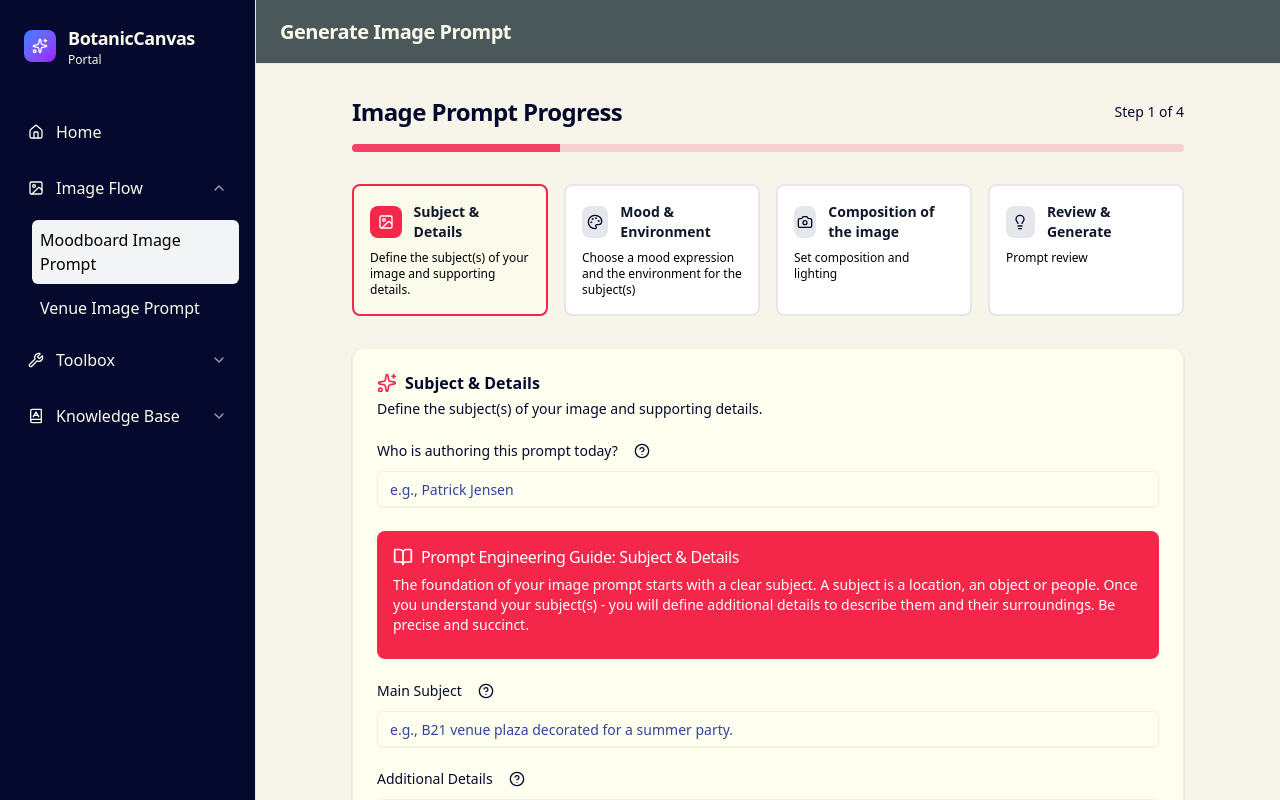
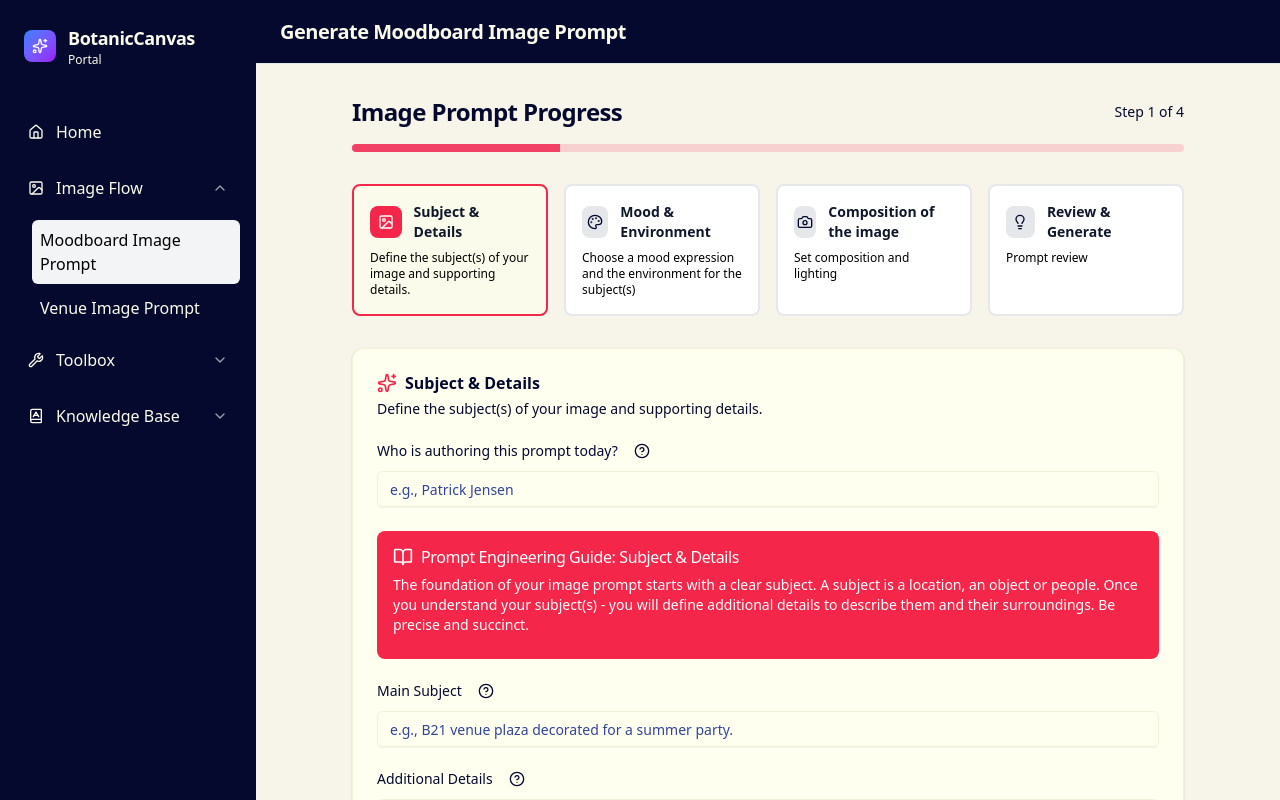
Before and after one commit to DaMexicanJustice/dypaang, a Next.js app: page / in a window 1280 px wide. Both pictures are taken after a click on the button "Moodboard Image Prompt". Shown: the top 800 px of the page. Built offline with nearby package versions, Linux system fonts and the light colour scheme.

Commit message:
updates to dashboard titles and descriptions and color

```diff
--- a/app/page.tsx
+++ b/app/page.tsx
@@ -20,9 +20,9 @@ export default function Dashboard() {
         <main className="flex-1 flex flex-col">
           {activeSection === "overview" ? (
             <div className="flex-1 flex flex-col">
-              <header className="flex h-16 shrink-0 items-center gap-4 bg-slate-50 px-6">
+              <header className="flex h-16 shrink-0 items-center gap-4 bg-[#05092E] px-6">
                 <div className="flex-1">
-                  <h2 className="text-xl font-black text-slate-900">Dashboard</h2>
+                  <h2 className="text-xl font-black text-white">Dashboard</h2>
                 </div>
               </header>
               <div className="flex-1 overflow-auto">
--- a/components/app-sidebar.tsx
+++ b/components/app-sidebar.tsx
@@ -72,7 +72,7 @@ export function AppSidebar({ activeSection, setActiveSection }: AppSidebarProps)
   ]
 
   return (
-    <div className="w-64 bg-[#05092E] border-r border-gray-200 flex flex-col">
+    <div className="w-64 bg-[#05092E] flex flex-col">
       {/* Header */}
       <div className="p-6">
         <div className="flex items-center gap-3 transition-transform duration-200">
--- a/components/dashboard-content.tsx
+++ b/components/dashboard-content.tsx
@@ -43,9 +43,9 @@ export function DashboardContent({ activeSection, onNavigate }: DashboardContent
 
   return (
     <div className="flex-1 flex flex-col">
-      <header className="flex h-16 shrink-0 items-center gap-4 border-b border-gray-200 bg-[#4A5859] px-6">
+      <header className="flex h-16 shrink-0 items-center gap-4 border-b border-gray-200 bg-[#05092E] px-6">
         <div className="flex-1">
-          <h2 className="text-xl font-semibold text-[#FBFBEB]">{getSectionTitle(activeSection)}</h2>
+          <h2 className="text-xl font-black text-[#FBFBEB]">{getSectionTitle(activeSection)}</h2>
         </div>
       </header>
       <div className="flex-1 overflow-auto">{renderContent()}</div>
@@ -55,15 +55,13 @@ export function DashboardContent({ activeSection, onNavigate }: DashboardContent
 
 function getSectionTitle(section: string): string {
   const titles: Record<string, string> = {
-    "generate-image-prompt": "Generate Image Prompt",
-    "generate-omni-reference-prompt": "Generate Omni Reference Prompt",
+    "generate-image-prompt": "Generate Moodboard Image Prompt",
+    "omni-reference-prompt-wizard": "Generate Venue Image Prompt",
     "generate-video-prompt": "Generate Video Prompt",
-    "what-is-intent": "Understanding Intent",
-    "chat-to-edit-examples": "Chat-To-Edit Examples",
-    "prompt-images": "Image Prompting Tutorial",
-    "prompt-videos": "Video Prompting Tutorial",
-    "use-intent": "Using Intent Tutorial",
-    "prompt-engineering": "Prompt Engineering Guide",
+    "what-is-intent": "Intro: Nano Banana AI Brain",
+    "chat-to-edit-examples": "Chat-To-Edit Feature",
+    "prompt-principles-section": "Key Prompting Principles",
+    "prompt-vs-intent-section": "Prompt engineering vs. Intent-Driven",
   }
   return titles[section] || "Dashboard Overview"
 }
--- a/components/overview-section.tsx
+++ b/components/overview-section.tsx
@@ -50,7 +50,7 @@ export function OverviewSection({ onNavigate }: OverviewSectionProps) {
             <Image alt="Dypång" src="/dypaang.png" width={300} height={300} />
           </div>
         </div>
-        <h1 className="text-4xl font-bold text-[#36151E]">
+        <h1 className="text-4xl font-bold uppercase text-[#36151E]">
           Craft Optimal Prompts for
           <span className="block">Generative AI Models</span>
         </h1>
```
